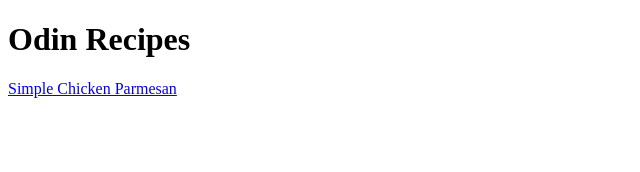
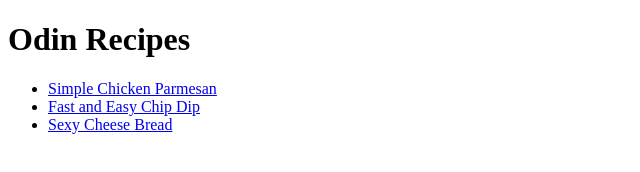
Before and after one commit to OstynnProg/odin-recipes, a plain HTML site: page index.html in a window 1280 px wide. Shown: the whole page, without its empty margins (0-640 px from the left). Drawn offline with Linux system fonts and the light colour scheme.

Commit message:
Add two additional recipes

```diff
--- a/index.html
+++ b/index.html
@@ -7,8 +7,11 @@
   </head>
   <body>
     <h1> Odin Recipes </h1>
-    <a href="/home/austin/repos/odin-recipes/recipes/chickparm.html">Simple Chicken Parmesan</a>
-
+    <ul>
+    <li><a href="/home/austin/repos/odin-recipes/recipes/chickparm.html">Simple Chicken Parmesan</a></li>
+    <li><a href="/home/austin/repos/odin-recipes/recipes/chipdip.html">Fast and Easy Chip Dip</a></li>
+    <li><a href="/home/austin/repos/odin-recipes/recipes/chbread.html">Sexy Cheese Bread</a></li>
+    </ul>
   </body>
 
 
```
Also changed, not shown: 1 other file.
